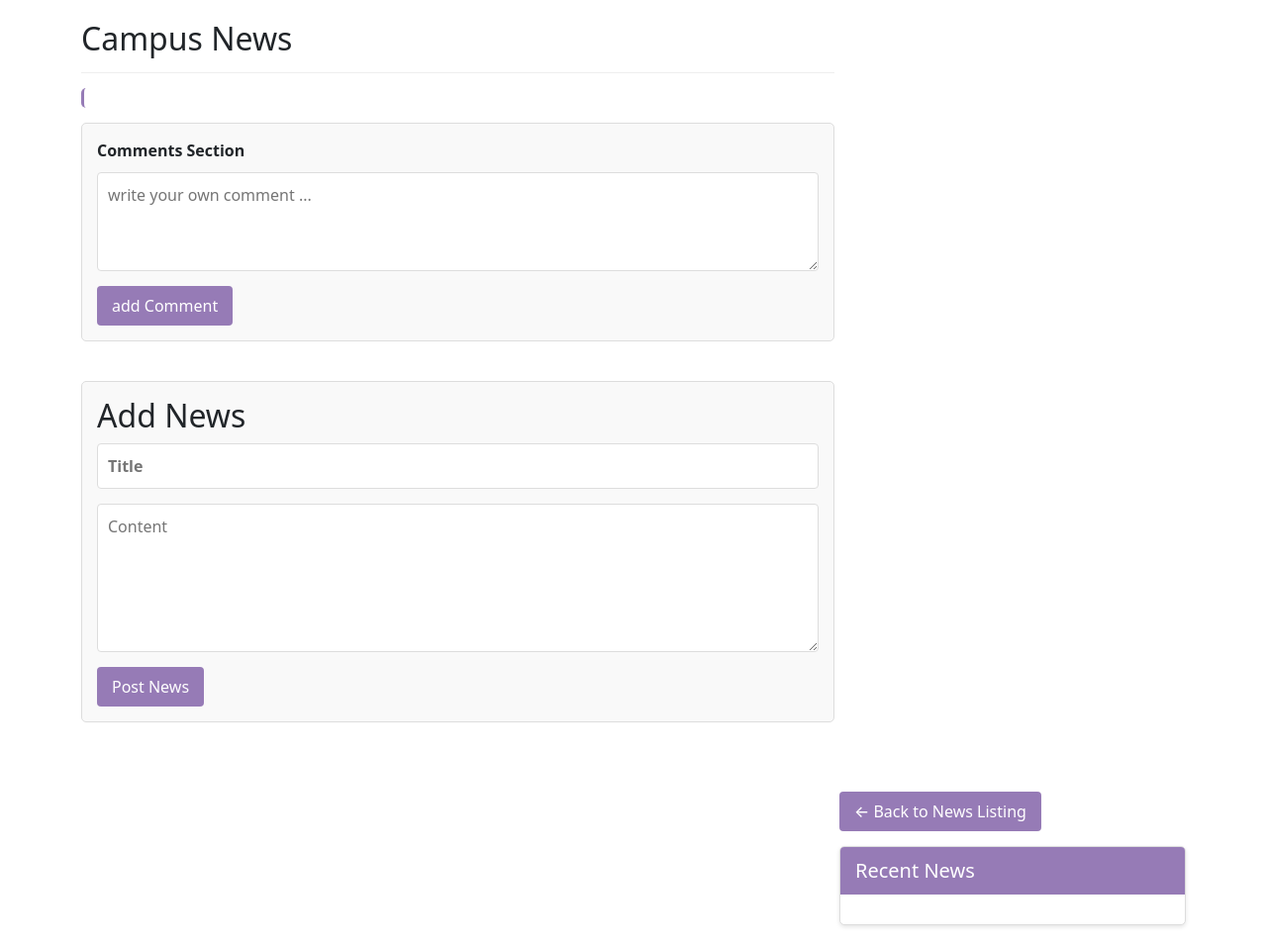
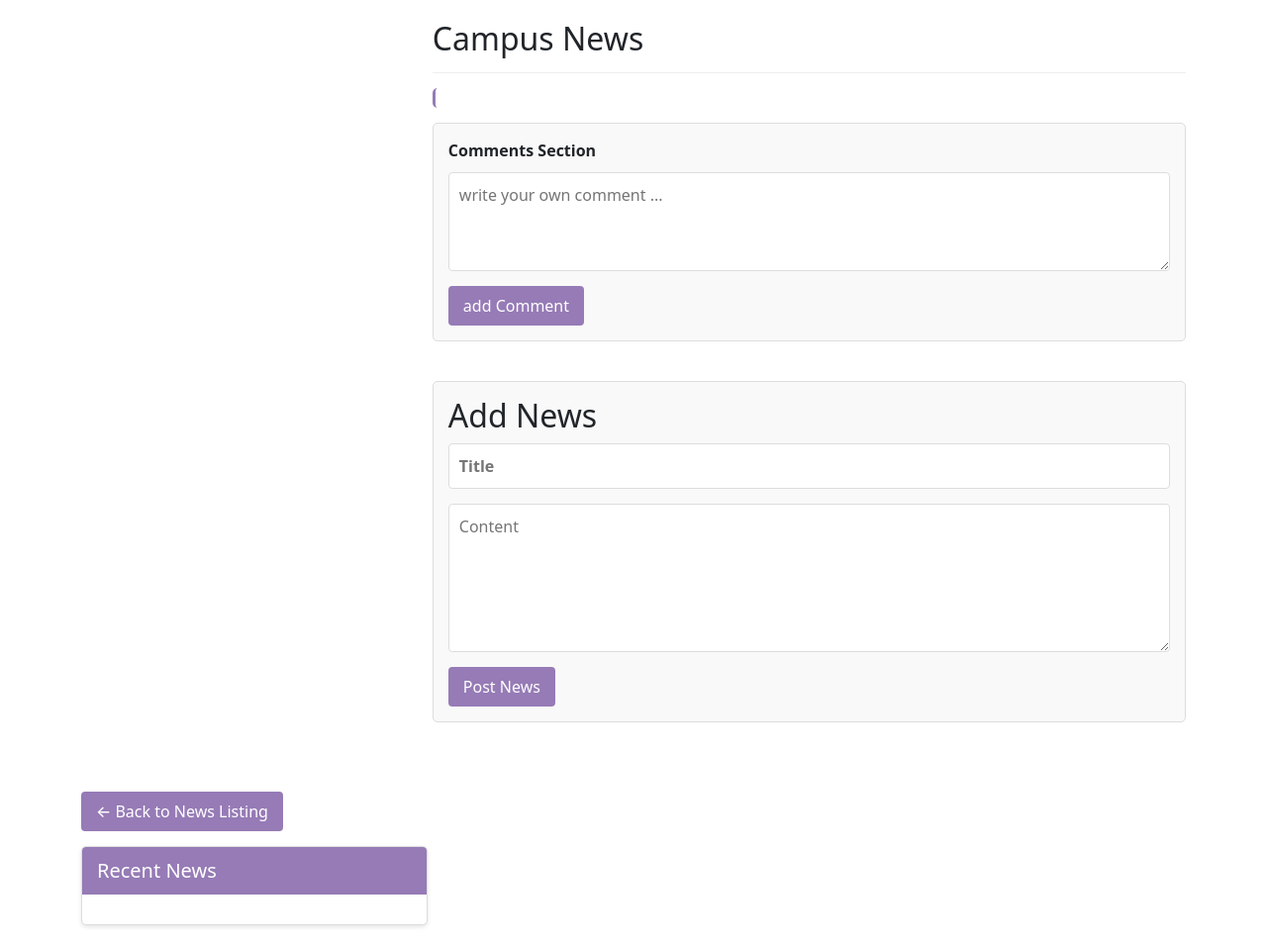
Before and after one commit to gmohamme4/Itcs333-project4, a PHP site: page /news.html in a window 1280 px wide. Shown: the whole page at 99% size. Run offline with PHP 8.4, Linux system fonts and the light colour scheme.

Commit message:
fix the css 2

```diff
--- a/campus news/news.css
+++ b/campus news/news.css
@@ -3,9 +3,9 @@ body {
 }
 
 .left {
-  float: left;
+  float: right;
   width: 70%;
-  padding-right: 20px;
+  padding-left: 20px;
 }
 
 .container:after {
@@ -202,7 +202,8 @@ body {
   .left, .right {
     width: 100%;
     float: none;
-    padding-right: 0;
+    padding-left: 0;
+    margin-right: 0;
   }
 
   .right {
@@ -212,10 +213,11 @@ body {
 
 /* Sidebar styling */
 .right {
-  float: right;
+  float: left;
   width: 350px;
   margin-left: 20px;
   margin-top: 50px;
+  margin-left: 0;
 }
 
 .right .recent-news {
```
